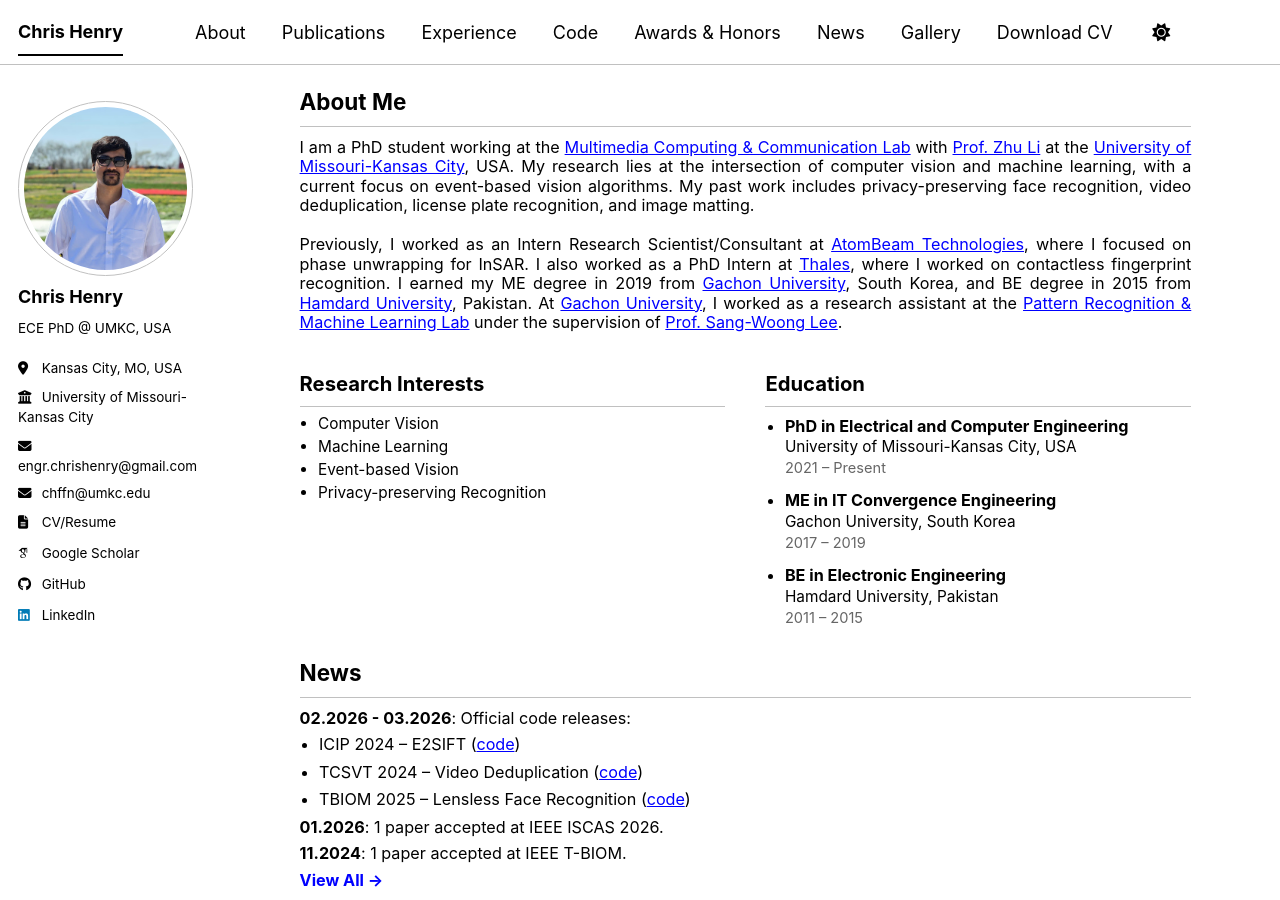
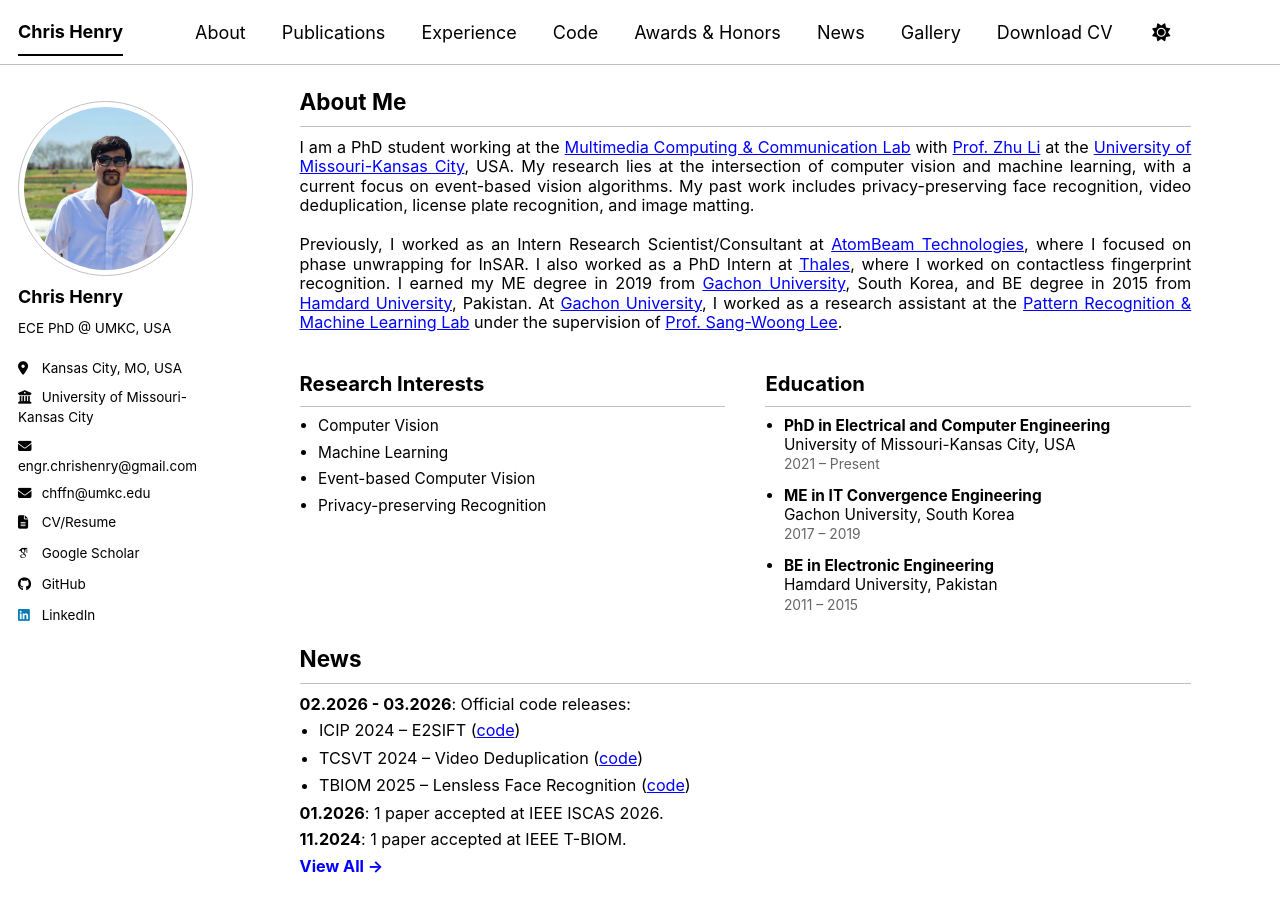
Before and after one commit to engrchrishenry/engrchrishenry.github.io, a Jekyll site: the page built from _pages/about.md, in a window 1280 px wide and 900 px high. Built offline with Jekyll 4.4.1, drawn with Linux system fonts in a browser that asks for light colours; some web fonts are replaced; a script bundle is joined from its source files by our own code; library files that are not in the unit come from our copies.

Commit message:
Minor updates and improvements

```diff
--- a/_pages/about.md
+++ b/_pages/about.md
@@ -24,40 +24,40 @@ Previously, I worked as an Intern Research Scientist/Consultant at <a href="http
     <!-- Research Interests -->
     <div style="flex:1; min-width:280px;">
       <h2 style="margin-bottom:0.4em;">Research Interests</h2>
-      <ul style="margin:0; padding-left:1.2em; line-height:1.0em;font-size:0.95em;">
+      <ul style="margin:0; padding-left:1.2em; line-height:1.25em; font-size:0.95em;">
         <li>Computer Vision</li>
         <li>Machine Learning</li>
-        <li>Event-based Vision</li>
+        <li>Event-based Computer Vision</li>
         <li>Privacy-preserving Recognition</li>
       </ul>
     </div>
 
     <!-- Education -->
-  <div style="flex:1; min-width:280px;">
-    <h2 style="margin-bottom:0.4em;">Education</h2>
+    <div style="flex:1; min-width:280px;">
+      <h2 style="margin-bottom:0.4em;">Education</h2>
 
-    <ul style="margin:0; padding-left:1.2em; line-height:1.25em;">
+      <ul style="margin:0; padding-left:1.2em; line-height:1.25em; font-size:0.95em;">
 
-      <li style="margin-bottom:0.75em;">
-        <strong>PhD in Electrical and Computer Engineering</strong><br>
-        <span style="font-size:0.95em;">University of Missouri-Kansas City, USA</span><br>
-        <span style="font-size:0.90em; color:#666;">2021 – Present</span>
-      </li>
+        <li style="margin-bottom:0.75em;">
+          <strong>PhD in Electrical and Computer Engineering</strong><br>
+          University of Missouri-Kansas City, USA<br>
+          <span style="font-size:0.90em; color:#666;">2021 – Present</span>
+        </li>
 
-      <li style="margin-bottom:0.75em;">
-        <strong>ME in IT Convergence Engineering</strong><br>
-        <span style="font-size:0.95em;">Gachon University, South Korea</span><br>
-        <span style="font-size:0.90em; color:#666;">2017 – 2019</span>
-      </li>
+        <li style="margin-bottom:0.75em;">
+          <strong>ME in IT Convergence Engineering</strong><br>
+          Gachon University, South Korea<br>
+          <span style="font-size:0.90em; color:#666;">2017 – 2019</span>
+        </li>
 
-      <li>
-        <strong>BE in Electronic Engineering</strong><br>
-        <span style="font-size:0.95em;">Hamdard University, Pakistan</span><br>
-        <span style="font-size:0.90em; color:#666;">2011 – 2015</span>
-      </li>
+        <li>
+          <strong>BE in Electronic Engineering</strong><br>
+          Hamdard University, Pakistan<br>
+          <span style="font-size:0.90em; color:#666;">2011 – 2015</span>
+        </li>
 
-    </ul>
-  </div>
+      </ul>
+    </div>
 
   </div>
 
```
